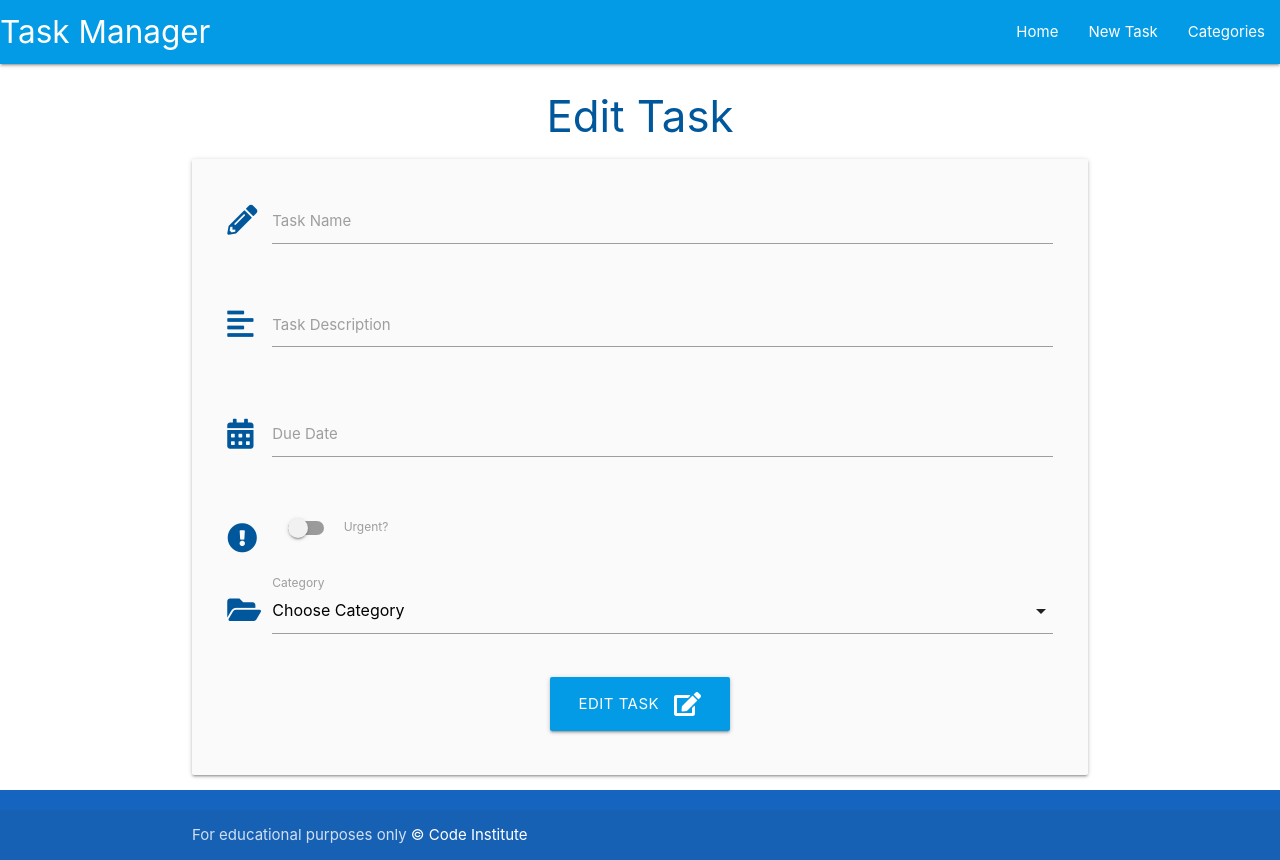
After one commit to CamRaff/DBMS-Walkthrough, a Flask app: template taskmanager/templates/edit_task.html in a window 1280 px wide. The commit adds this page. Run offline with Flask 3, Linux system fonts and the light colour scheme; the template is opened without the code that fills it, so the values that code supplies are empty.

Commit message:
added functionality to edit tasks

```diff
--- /dev/null
+++ b/taskmanager/templates/edit_task.html
@@ -0,0 +1,78 @@
+{% extends "base.html" %}
+{% block content %}
+
+<h3 class="light-blue-text text-darken-4 center-align">Edit Task</h3>
+
+<div class="row card-panel grey lighten-5">
+    <form class="col s12" method="POST" action="{{ url_for('edit_task', task_id=task.id) }}">
+        <!-- task name -->
+
+        <div class="row">
+            <div class="input-field col s12">
+                <i class="fas fa-pencil-alt prefix light-blue-text text-darken-4"></i>
+                <input id="task_name" name="task_name" value="{{ task.task_name }}" minlength="5" maxlength="50" type="text" class="validate" required>
+                <label for="task_name">Task Name</label>
+            </div>
+        </div>
+        <!-- task description -->
+        <div class="row">
+            <div class="input-field col s12">
+                <i class="fas fa-align-left prefix light-blue-text text-darken-4"></i>
+                <textarea id="task_description" name="task_description" minlength="5" maxlength="200" type="text"
+                    class="materialize-textarea validate" required>{{- task.task_description -}}</textarea>
+                <label for="task_description">Task Description</label>
+            </div>
+        </div>
+        <!-- due date -->
+        <div class="row">
+            <div class="input-field col s12">
+                <i class="fas fa-calendar-alt prefix light-blue-text text-darken-4"></i>
+                <input id="due_date" name="due_date" type="text" value="{{ task.due_date.strftime('%d %B, %Y') }}" class="datepicker validate" required>
+                <label for="due_date">Due Date</label>
+            </div>
+        </div>
+        <!-- is urgent -->
+        <div class="row">
+            <div class="input-field col s12">
+                <div class="switch">
+                    <i class="fas fa-exclamation-circle prefix light-blue-text text-darken-4"></i>
+                    <label for="is_urgent">
+                        {% if task.is_urgent == True %}
+                        <input id="is_urgent" name="is_urgent" type="checkbox" checked>
+                        {% else %}
+                        <input id="is_urgent" name="is_urgent" type="checkbox">
+                        {% endif %}
+                        <span class="lever"></span>
+                        Urgent?
+                    </label>
+                </div>
+            </div>
+        </div>
+        <!-- category id-->
+        <div class="row">
+            <div class="input-field col s12">
+                <i class="fas fa-folder-open prefix light-blue-text text-darken-4"></i>
+
+                <select id="category_id" name="category_id" class="validate" required>
+                    <option value="" disabled selected>Choose Category</option>
+                    {% for category in categories %}
+                        {% if category == task.category %}
+                        <option value="{{ category.id }}" selected>{{ category.category_name }}</option>
+                        {% else %}
+                        <option value="{{ category.id }}">{{ category.category_name }}</option>
+                        {% endif %}
+                    {% endfor %}
+                </select>
+                <label for="category_id">Category</label>
+            </div>
+        </div>
+        <!-- submit button -->
+        <div class="row">
+            <div class="col s12 center-align">
+                <button class="btn-large light-blue darken-1" type="submit">Edit Task <i class="fas fa-edit right"></i></button>
+            </div>
+        </div>
+    </form>
+</div>
+
+{% endblock %}
--- a/taskmanager/templates/tasks.html
+++ b/taskmanager/templates/tasks.html
@@ -21,6 +21,9 @@
         <div class="collapsible-body">
             <strong>{{ task.category }}</strong>
             <p>{{ task.task_description }}</p>
+            <p>
+                <a href="{{ url_for('edit_task', task_id=task.id) }}" class="btn green accent-4">Edit</a>
+            </p>
         </div>
     </li>
     {% endfor %}
```
Also changed, not shown: taskmanager/routes.py (+17 -0 lines).
